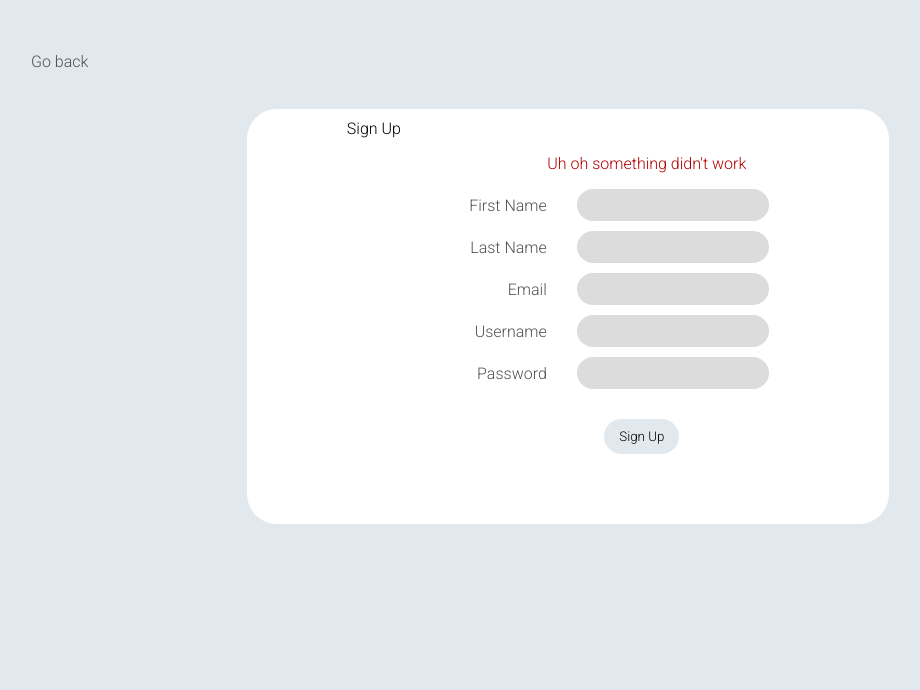
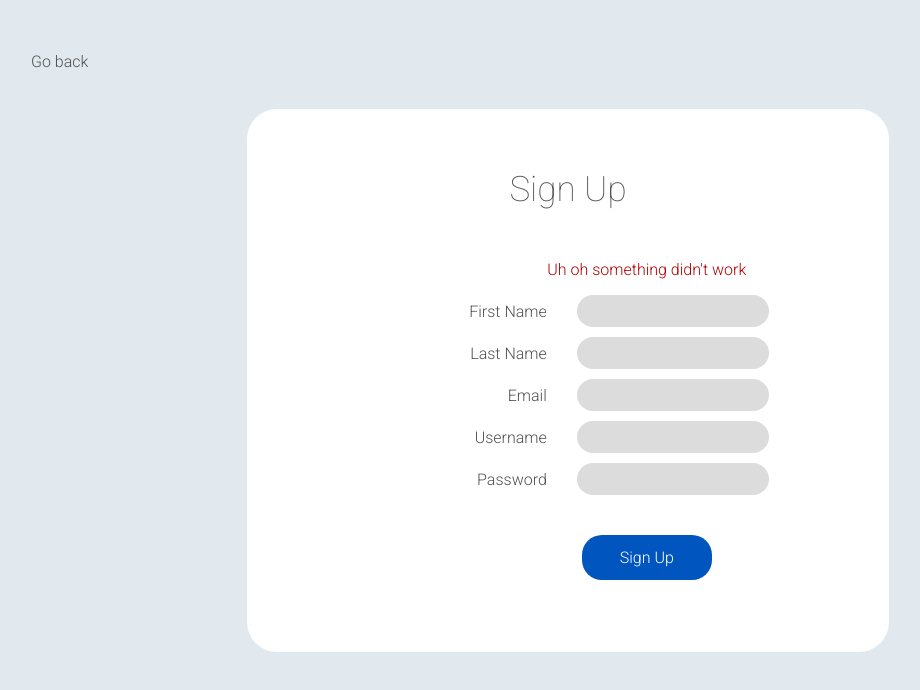
Before and after one commit to milky-way-21/hackiethon, a plain HTML site: page public/signUp.html in a window 1280 px wide. Shown: the whole page, without its empty margins (72-992 px from the left). Drawn offline with Linux system fonts and the light colour scheme.

Commit message:
sign up and btns

```diff
--- a/public/signUp.html
+++ b/public/signUp.html
@@ -14,7 +14,7 @@
 <br/>
 <div id='test'>
   <div class='single-div'>
-    <header id=name>Sign Up</header>
+    <h3>Sign Up</h3>
     <body>
       <div class='form'>
         <p class='error'>Uh oh something didn't work</p>
@@ -39,7 +39,7 @@
           <input type="password" class='input'>
           <br/>
         </div>
-        <button class='button1'>Sign Up</button>
+        <button class='button btn-fill'>Sign Up</button>
       </div>
     </body>
   </div>
--- a/public/style.css
+++ b/public/style.css
@@ -63,10 +63,10 @@ body {
   font-size: 16px;
   border: none;
   border-radius: 20px;
-  padding: 20px;
+  padding: 13px;
   margin: 12px;
   margin-top: 30px;
-  width: 150px;
+  width: 130px;
   font-weight: 300;
 }
 
```
